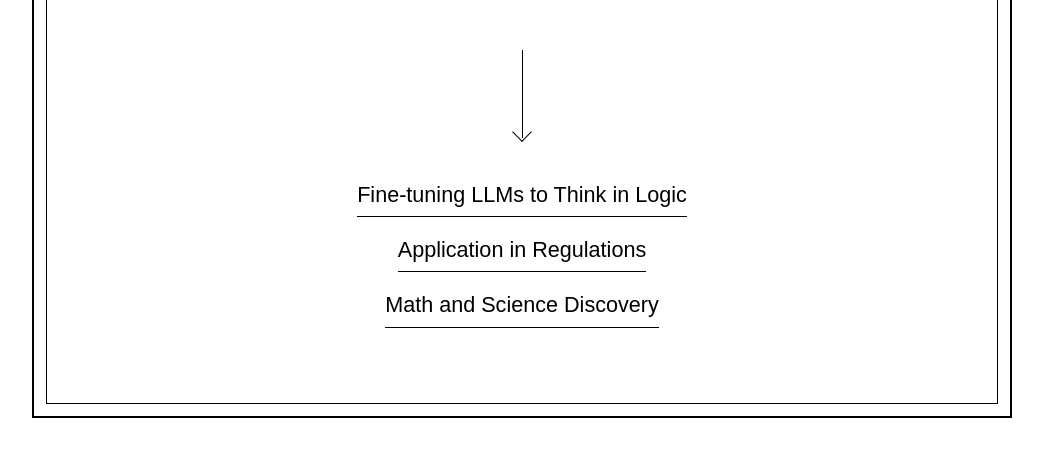
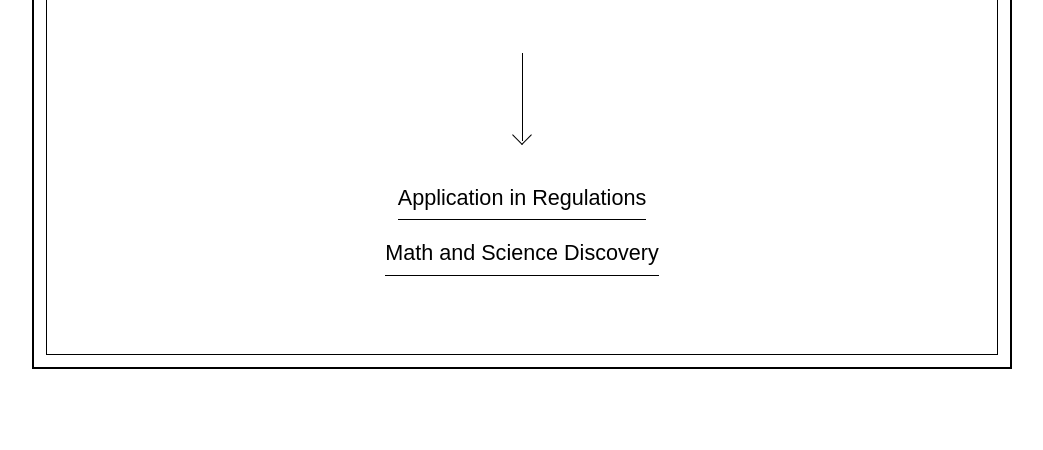
Before and after one commit to mnabi-paxai/rules-to-code, a plain HTML site: page index.html in a window 1280 px wide. Shown: the part 399-849 px from the top of the page, without its empty margins (118-1161 px from the left). After the commit the page ends 800 px from the top, so only its background shows below. Drawn offline with Linux system fonts and the light colour scheme.

Commit message:
re-arrange

```diff
--- a/index.html
+++ b/index.html
@@ -161,6 +161,7 @@
         <h1>rules to code</h1>
 
         <p class="subtitle">Codifying human knowledge into formal logic.</p>
+
         <nav class="links" aria-label="Applications">
           <a class="link" href="LLMfine_tuning.html">Fine-tuning LLMs to Think in Logic</a>
         </nav>
@@ -168,7 +169,6 @@
         <div class="arrow" aria-hidden="true"></div>
 
         <nav class="links" aria-label="Applications">
-          <a class="link" href="LLMfine_tuning.html">Fine-tuning LLMs to Think in Logic</a>
           <a class="link" href="regulations.html">Application in Regulations</a>
           <a class="link" href="math-science-discovery.html">Math and Science Discovery</a>
         </nav>
```
